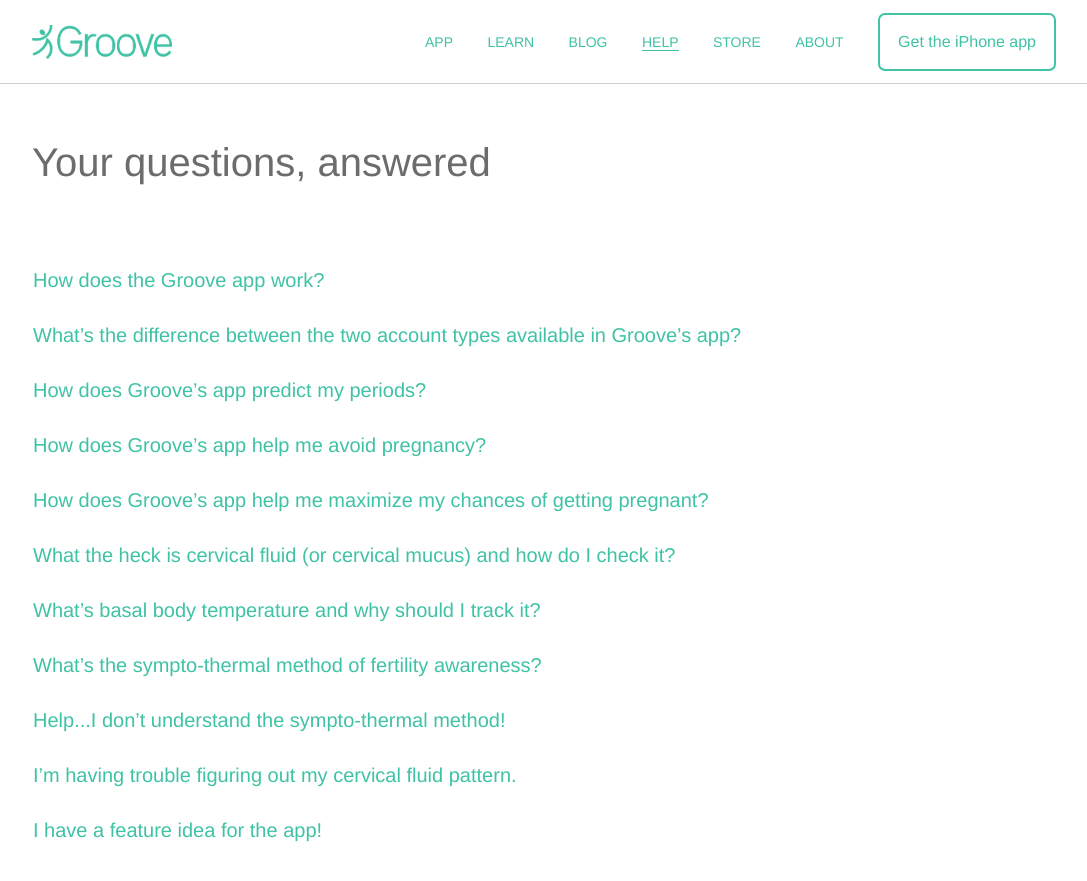
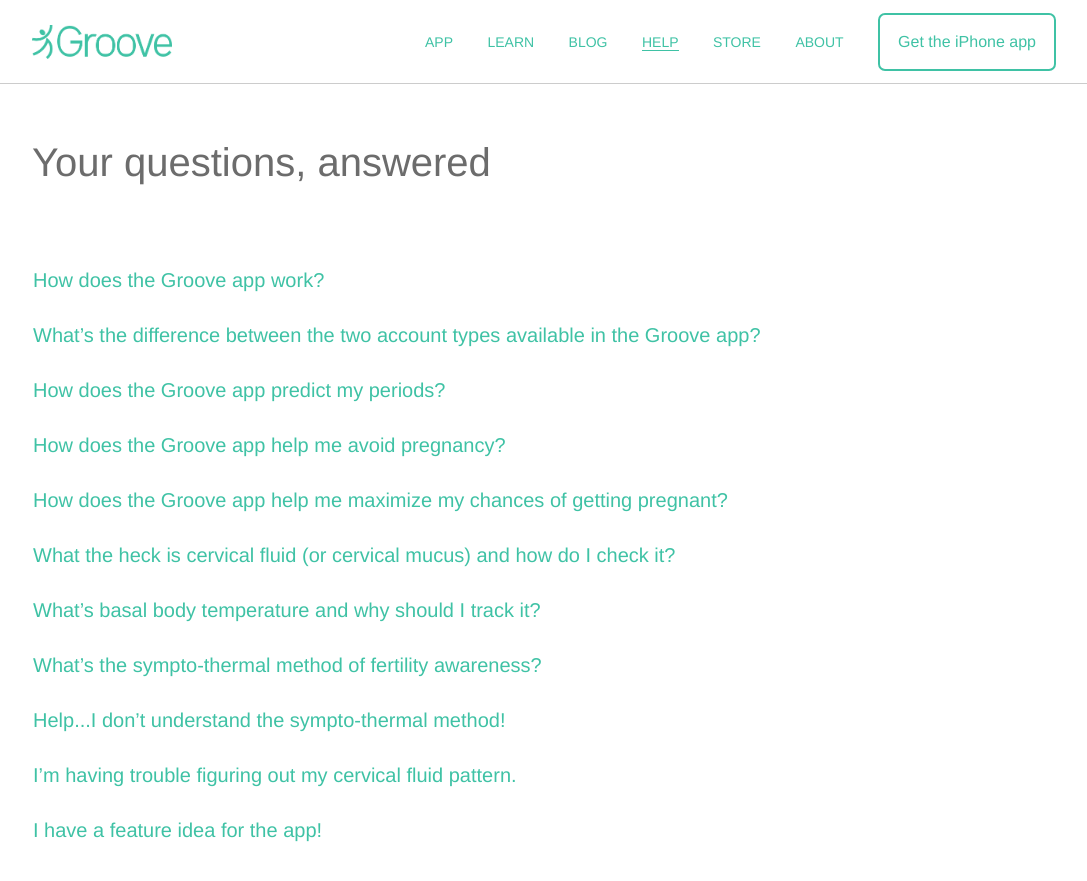
Before and after one commit to readytogroove/readytogroove.github.io, a Jekyll site: the page built from help.html, in a window 1280 px wide and 900 px high. Shown: the top 881 px of the window, without its empty margins (96-1183 px from the left). Built offline with Jekyll 4.4.1, drawn with Linux system fonts in a browser that asks for light colours; nearby versions of some CDN libraries; Markdown is read by kramdown in place of the engine named in the settings.

Commit message:
changes to help.html

```diff
--- a/help.html
+++ b/help.html
@@ -30,14 +30,14 @@
 			    <div class="panel-heading">
 			      <p class="panel-title">
 			        <a class="text-link" data-toggle="collapse" data-parent="#accordion" href="#collapseTwo">
-			          What&rsquo;s the difference between the two account types available in Groove&rsquo;s app?
+			          What&rsquo;s the difference between the two account types available in the Groove app?
 			        </a>
 			      </p>
 			    </div>
 			    <div id="collapseTwo" class="panel-collapse collapse">
 			      <div class="panel-body">
 			      	<p class="gray-light">
-			        There are two account types in Groove&rsquo;s Period &amp; Fertility Tracker: (1) Groove Basic and (2) Groove Pro. The Groove Basic account helps you track your cycles and predict upcoming periods with awesome accuracy. The advanced Groove Pro account has all the amazing features you need to practice the sympto-thermal method of fertility awareness to avoid pregnancy without hormones or devices, to maximize your chances of getting pregnant, to keep tabs on your reproductive health, or (for those of you with irregular cycles) to predict the start of your next period with amazing accuracy! The sympto-thermal method is an incredible way to take control of your reproductive health, and it requires the daily observation of two simple things: (1) <a class="text-link" href="/the-cycle/chapter-6-hormone-changes-and-fertility-signals/#what-is-cervical-fluid">cervical fluid</a> and (2) <a class="text-link" href="/the-cycle/chapter-6-hormone-changes-and-fertility-signals/#what-is-bbt">basal body temperature</a>. <a class="text-link" href="/the-cycle">Learn how to practice the sympto-thermal method</a> right from our website.
+			        There are two account types in Groove&rsquo;s Period &amp; Fertility Tracker: (1) Groove Basic and (2) Groove Pro. The Groove Basic account helps you track your cycles and predict upcoming periods with awesome accuracy. The advanced Groove Pro account has all the amazing features you need to practice the sympto-thermal method of fertility awareness to avoid pregnancy without hormones or devices, to maximize your chances of getting pregnant, to keep tabs on your reproductive health, or (for those of you with irregular cycles) to predict the start of your next period with amazing accuracy! The sympto-thermal method is an incredible way to take control of your reproductive health, and it requires the daily observation of two simple things: (1) <a class="text-link" target="_blank" href="http://www.whatiscervicalfluid.com">cervical fluid</a> and (2) <a class="text-link" href="/the-cycle/chapter-6-hormone-changes-and-fertility-signals/#what-is-bbt">basal body temperature</a>. You can <a class="text-link" href="/the-cycle">learn how to practice the sympto-thermal method</a> right from our website.
 			      	</p>
 			      </div>
 			    </div>
@@ -46,7 +46,7 @@
 			    <div class="panel-heading">
 			      <p class="panel-title">
 			        <a class="text-link" data-toggle="collapse" data-parent="#accordion" href="#collapseThree">
-			          How does Groove&rsquo;s app predict my periods?
+			          How does the Groove app predict my periods?
 			        </a>
 			      </p>
 			    </div>
@@ -62,14 +62,14 @@
 			    <div class="panel-heading">
 			      <p class="panel-title">
 			        <a class="text-link" data-toggle="collapse" data-parent="#accordion" href="#collapseFour">
-			          How does Groove&rsquo;s app help me avoid pregnancy?
+			          How does the Groove app help me avoid pregnancy?
 			        </a>
 			      </p>
 			    </div>
 			    <div id="collapseFour" class="panel-collapse collapse">
 			      <div class="panel-body">
 			      	<p class="gray-light">
-			        Women are only able to get pregnant for a portion of the menstrual cycle, and Groove&rsquo;s app helps you figure out when you are and aren&rsquo;t fertile. By tracking two scientifically-backed signs of fertility&mdash;<a class="text-link" href="/the-cycle/chapter-6-hormone-changes-and-fertility-signals/#what-is-cervical-fluid">cervical fluid</a> and <a class="text-link" href="/the-cycle/chapter-6-hormone-changes-and-fertility-signals/#what-is-bbt">basal body temperature</a>&mdash;you&rsquo;re able to determine when you are and aren&rsquo;t at risk of experiencing an unintended pregnancy. This means more confidence and less worrying. <a class="text-link" href="/the-cycle">Learn how to use cervical fluid and basal body temperature to detect when you&rsquo;re fertile.</a><a class="text-link" href="/blog/2014-10-05-charting-your-fertility-to-avoid-pregnancy">Learn more about using Groove to avoid pregnancy</a>.
+			        Women are only able to get pregnant for a portion of the menstrual cycle, and Groove&rsquo;s app helps you figure out when you are and aren&rsquo;t fertile. By tracking two scientifically-backed signs of fertility&mdash;<a class="text-link" target="_blank" href="http://www.whatiscervicalfluid.com">cervical fluid</a> and <a class="text-link" href="/the-cycle/chapter-6-hormone-changes-and-fertility-signals/#what-is-bbt">basal body temperature</a>&mdash;you&rsquo;re able to <a class="text-link" href="/the-cycle">determine when you are and aren&rsquo;t at risk of experiencing an unintended pregnancy</a>. This means more confidence and less worrying. <a class="text-link" href="/blog/2014-10-05-charting-your-fertility-to-avoid-pregnancy">Learn more about using Groove to avoid pregnancy</a>.
 			      	</p>
 			      </div>
 			    </div>
@@ -78,14 +78,14 @@
 			    <div class="panel-heading">
 			      <p class="panel-title">
 			        <a class="text-link" data-toggle="collapse" data-parent="#accordion" href="#collapseFive">
-			          How does Groove&rsquo;s app help me maximize my chances of getting pregnant?
+			          How does the Groove app help me maximize my chances of getting pregnant?
 			        </a>
 			      </p>
 			    </div>
 			    <div id="collapseFive" class="panel-collapse collapse">
 			      <div class="panel-body">
 			      	<p class="gray-light">
-			        Women are only fertile for a portion of the menstrual cycle, which means that your baby-making window is relatively limited. Groove&rsquo;s app allows you to track scientifically-backed signs of fertility to determine exactly when you&rsquo;re fertile. That way, you can time intercourse to improve your chances of conceiving quickly. Charting your fertility not only helps you maximize your chances of conceiving quickly, but it can also help you identify signs of potential infertility. <a class="text-link" href="/blog/2014/07/04/how-to-get-pregnant-while-charting-your-fertility">Learn more about charting your fertility to get pregnant</a>.
+			        Women are only fertile for a portion of the menstrual cycle, which means that your baby-making window is relatively limited. Groove&rsquo;s app allows you to track scientifically-backed signs of fertility to determine exactly when you&rsquo;re fertile. That way, you can time intercourse to improve your chances of conceiving quickly. Charting your fertility not only helps you maximize your chances of getting pregnant, but it can also help you identify signs of potential infertility. <a class="text-link" href="/blog/2014/07/04/how-to-get-pregnant-while-charting-your-fertility">Learn more about charting your fertility to get pregnant</a>.
 			      	</p>
 			      </div>
 			    </div>
@@ -101,7 +101,7 @@
 			    <div id="collapseSix" class="panel-collapse collapse">
 			      <div class="panel-body">
 			      	<p class="gray-light">
-			        Throughout your cycle, your cervix produces a special fluid that causes you to become fertile. This <a class="text-link" target="_blank" href="http://www.whatiscervicalfluid.com">cervical fluid</a> undergoes changes during your cycle, becoming progressively more wet and slippery&mdash;and more hospitable to sperm&mdash;as ovulation gets closer. Monitoring the changes in your cervical fluid allows you to pinpoint which days you are and aren&rsquo;t able to get pregnant. It&rsquo;s also an excellent way to make sure your reproductive system is in good health. Learning how to check your cervical fluid is both simple and incredibly useful. You can <a class="text-link" href="/the-cycle/chapter-6-hormone-changes-and-fertility-signals/#what-is-cervical-fluid">read more about cervical fluid</a> on our website or get in touch with a <a class="text-link" href="/the-cycle/appendix-d-fertility-awareness-and-menstrual-health-resources">fertility awareness educator</a> for some one-on-one guidance.
+			        Throughout your cycle, your cervix produces a special fluid that causes you to become fertile. This <a class="text-link" target="_blank" href="http://www.whatiscervicalfluid.com">cervical fluid</a> undergoes changes during your cycle, becoming <a class="text-link" href="/the-cycle/appendix-e-visualizing-cervical-fluid-changes/">progressively more wet and slippery</a>&mdash;and more hospitable to sperm&mdash;as ovulation gets closer. Monitoring the changes in your cervical fluid allows you to pinpoint which days you are and aren&rsquo;t able to get pregnant. It&rsquo;s also an excellent way to make sure your reproductive system is in good health. Learning <a class="text-link" href="/the-cycle/chapter-8-checking-fertility-signs-how-to/#how-to-check-cervical-fluid">how to check your cervical fluid</a> is both simple and incredibly useful.
 			      	</p>
 			      </div>
 			    </div>
@@ -117,7 +117,7 @@
 			    <div id="collapseEight" class="panel-collapse collapse">
 			      <div class="panel-body">
 			        <p class="gray-light">
-				       There&rsquo;s only a fraction of your cycle when it&rsquo;s possible to get pregnant, and measuring your basal body temperature&mdash;which is defined as your body&rsquo;s core temperature at rest&mdash;helps you determine exactly when that is. Measuring your basal body temperature (BBT) is a window into the natural hormone fluctuations that happen during your cycle. Measuring BBT confirms ovulation and can also be useful in the detection of hormone imbalance. <a class="text-link" href="/img/book/sympto-thermal-fertility-awareness-method-basal-body-temperature-pattern-confirm-ovulation-chart.jpg">See how your basal body temperature changes throughout your menstrual cycle.</a> The best time to measure your BBT is first thing in the morning when you wake up, before you get out of bed or drink water. <a class="text-link" href="/the-cycle/chapter-6-hormone-changes-and-fertility-signals/#what-is-bbt">Learn more about basal body temperature</a>.
+				       Measuring your basal body temperature (BBT) is a window into the natural hormone fluctuations that happen during your cycle. Measuring it confirms ovulation and can be useful in the detection of hormone imbalance. Your BBT also helps you determine when you are and aren&rsquo;t fertile on any given day. <a class="text-link" href="/img/book/sympto-thermal-fertility-awareness-method-basal-body-temperature-pattern-confirm-ovulation-chart.jpg">See how your basal body temperature changes throughout your menstrual cycle.</a> The best time to measure your BBT is first thing in the morning when you wake up, before you get out of bed or drink water. <a class="text-link" href="/the-cycle/chapter-6-hormone-changes-and-fertility-signals/#what-is-bbt">Learn more about basal body temperature</a>.
 			      	</p>
 			      </div>
 			    </div>
@@ -133,7 +133,7 @@
 			    <div id="collapseNine" class="panel-collapse collapse">
 			      <div class="panel-body">
 			      	<p class="gray-light">
-			        The sympto-thermal method of fertility awareness (STM) is a scientifically-based method of determining when during your unique menstrual cycle you are fertile...and you&rsquo;re not fertile every day! Practicing the sympto-thermal method allows you to avoid pregnancy without the use of hormones or devices, maximize your chances of getting pregnant, and monitor your reproductive health. It also allows you to accurately determine when you can expect your next period. Practicing this method requires that you follow a simple set of rules and monitor two scientifically-backed signs of fertility: (1) <a class="text-link" href="/the-cycle/chapter-6-hormone-changes-and-fertility-signals/#what-is-cervical-fluid">cervical fluid</a> and (2) <a class="text-link" href="/the-cycle/chapter-6-hormone-changes-and-fertility-signals/#what-is-bbt">basal body temperature</a>. You can <a class="text-link" href="/the-cycle">learn how to practice the sympto-thermal method</a> right from our website.
+			        The sympto-thermal method of fertility awareness (STM) is a scientifically-based method of determining when during your unique menstrual cycle you are fertile...and you&rsquo;re not fertile every day! Practicing the sympto-thermal method allows you to avoid pregnancy without the use of hormones or devices, maximize your chances of getting pregnant, and monitor your reproductive health. It also allows you to accurately determine when you can expect your next period. Practicing this method requires that you <a class="text-link" href="/the-cycle/chapter-7-the-rules-of-the-sympto-thermal-method/">follow a simple set of rules</a> and monitor two scientifically-backed signs of fertility: (1) <a class="text-link" href="/the-cycle/chapter-6-hormone-changes-and-fertility-signals/#what-is-cervical-fluid">cervical fluid</a> and (2) <a class="text-link" href="/the-cycle/chapter-6-hormone-changes-and-fertility-signals/#what-is-bbt">basal body temperature</a>. You can <a class="text-link" href="/the-cycle">learn how to practice the sympto-thermal method</a> right from our website.
 			      	</p>
 			      </div>
 			    </div>
@@ -149,7 +149,7 @@
 			    <div id="collapseTen" class="panel-collapse collapse">
 			      <div class="panel-body">
 			        <p class="gray-light">
-			        Don&rsquo;t worry, we&rsquo;ve all been there...that&rsquo;s why we&rsquo;re here to guide and support you! You can <a class="text-link" href="/the-cycle">learn how to practice the sympto-thermal method</a> right from our website. If you&rsquo;re still not totally confident in your ability to practice this awesome method, we recommend getting in touch with an amazing <a class="text-link" href="/the-cycle/appendix-d-fertility-awareness-and-menstrual-health-resources">fertility awareness educator</a> for extra guidance.
+			        Don&rsquo;t worry, we&rsquo;ve all been there...that&rsquo;s why we&rsquo;re here to guide and support you! You can <a class="text-link" href="/the-cycle">learn how to practice the sympto-thermal method</a> right from our website. <a class="text-link" target="_blank" href="https://itunes.apple.com/app/id831795151">The Groove app</a> also has tons of information to help you properly learn and practice the method. If you&rsquo;re still not totally confident in your ability to practice this awesome method, we recommend getting in touch with an amazing <a class="text-link" href="/the-cycle/appendix-d-fertility-awareness-and-menstrual-health-resources">fertility awareness educator</a> for extra guidance.
 			      	</p>
 			      </div>
 			    </div>
```
